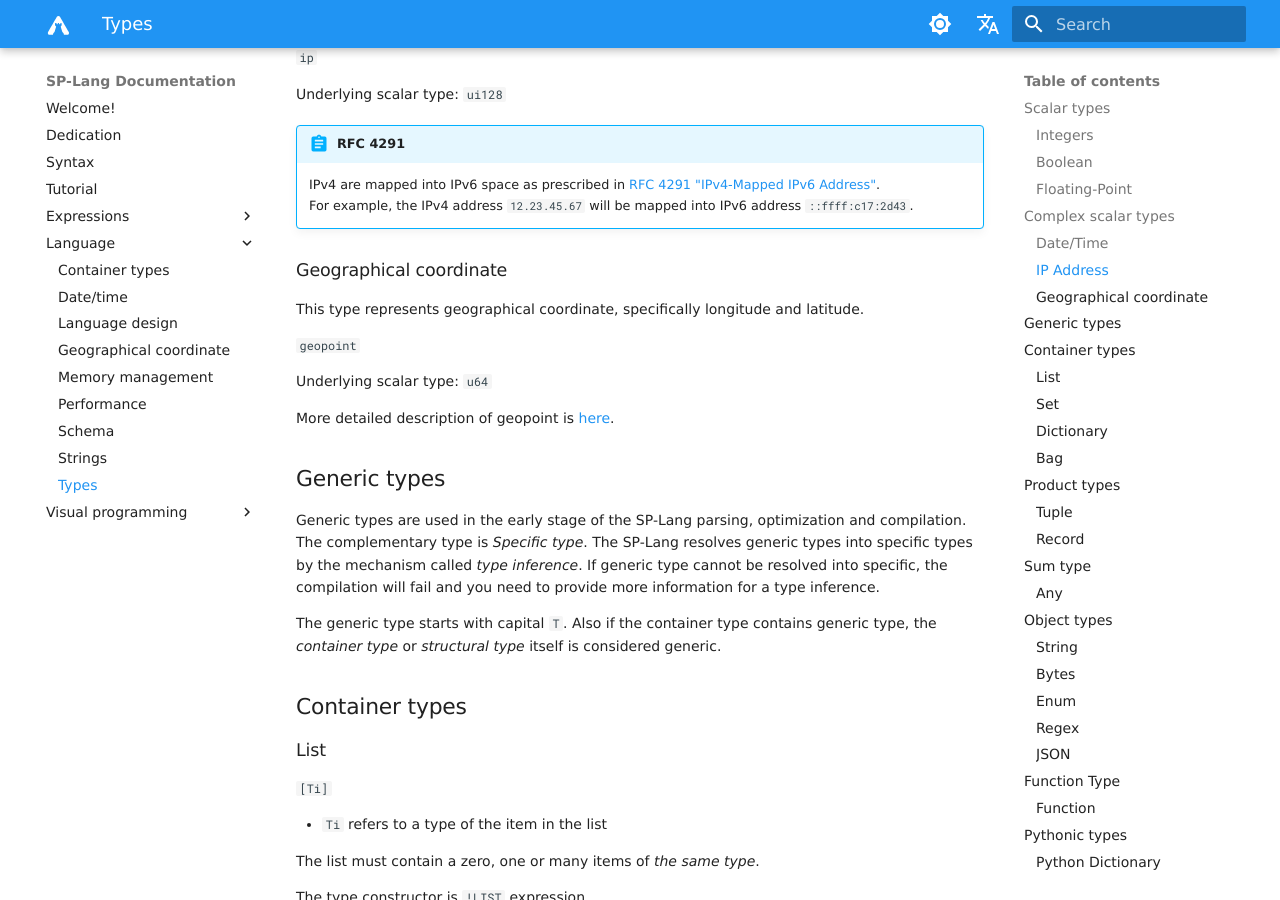
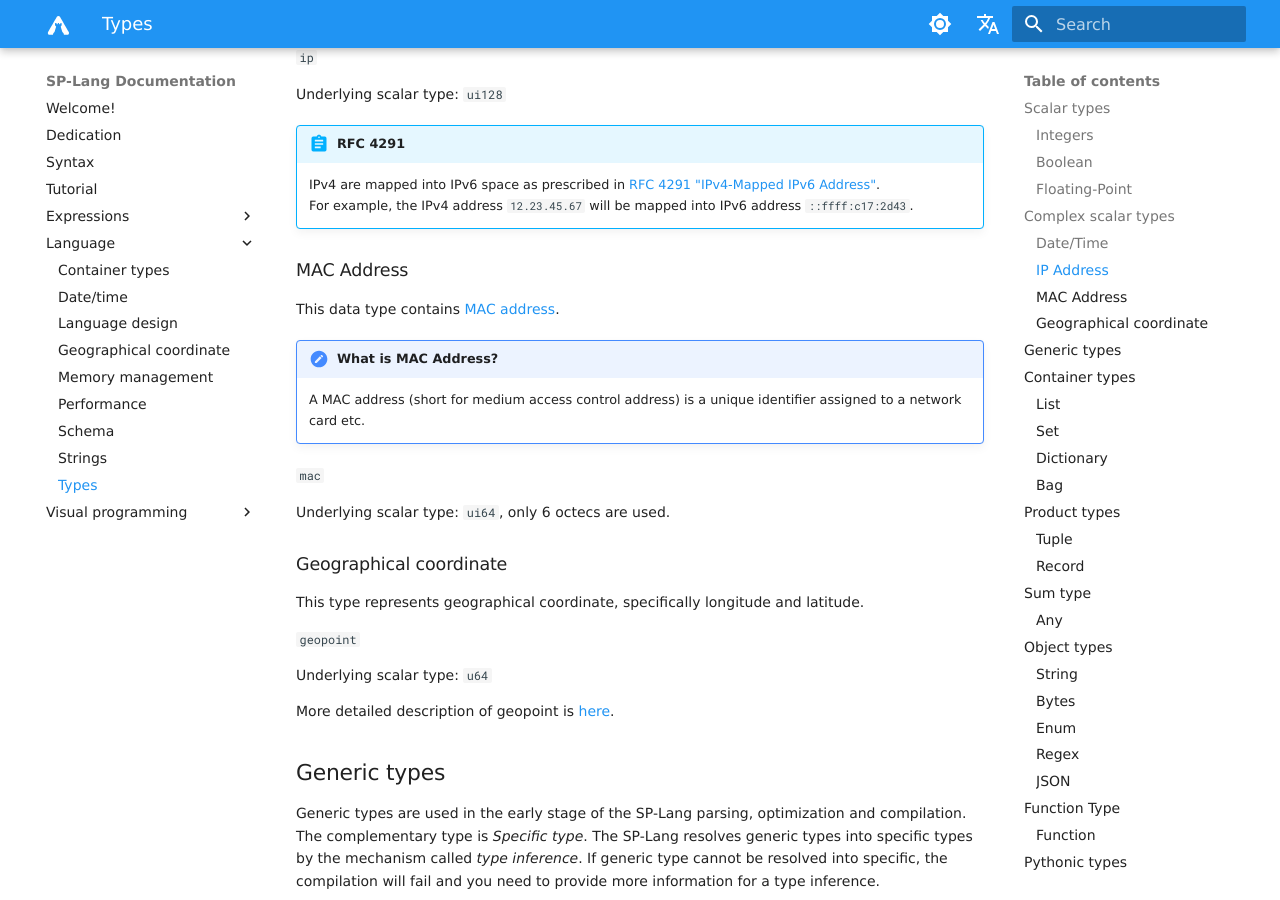
Before and after one commit to TeskaLabs/splang-docs, an MkDocs documentation site: the page built from docs/language/types.md, in a window 1280 px wide and 900 px high, scrolled down 2778 px. Built offline with MkDocs 1.6.1 and Material for MkDocs 9.7.7, drawn with Linux system fonts in a browser that asks for light colours; some web fonts are replaced; comment, search, counter and statistics services are not loaded.

Commit message:
Add `mac` type.

```diff
--- a/docs/language/types.md
+++ b/docs/language/types.md
@@ -115,6 +115,19 @@ Underlying scalar type: `ui128`
 
     IPv4 are mapped into IPv6 space as prescribed in [RFC 4291 "IPv4-Mapped IPv6 Address"](https://datatracker.ietf.org/doc/html/rfc4291#section-2.5.5.2).
     For example, the IPv4 address `12.23.45.67` will be mapped into IPv6 address `::ffff:c17:2d43`.
+
+
+### MAC Address
+
+This data type contains [MAC address](https://en.wikipedia.org/wiki/MAC_address).
+
+!!! note "What is MAC Address?"
+
+    A MAC address (short for medium access control address) is a unique identifier assigned to a network card etc.
+
+`mac`
+
+Underlying scalar type: `ui64`, only 6 octecs are used.
 
 
 ### Geographical coordinate
```
